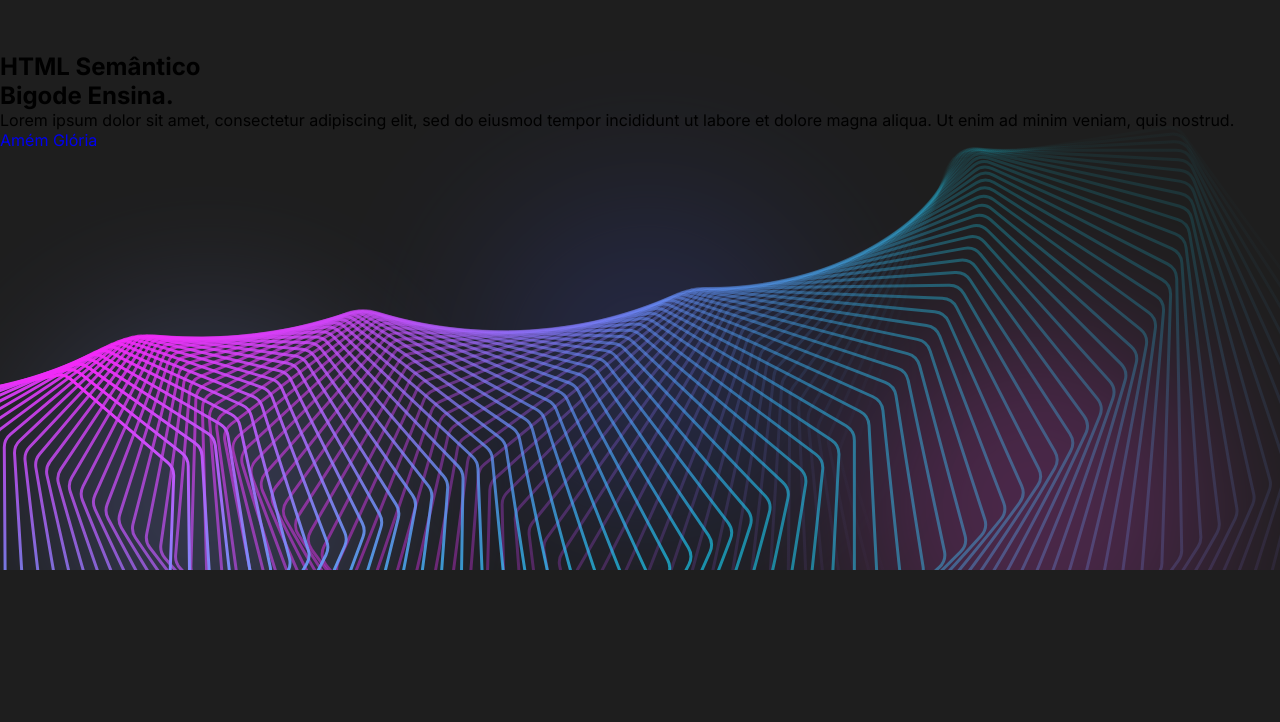
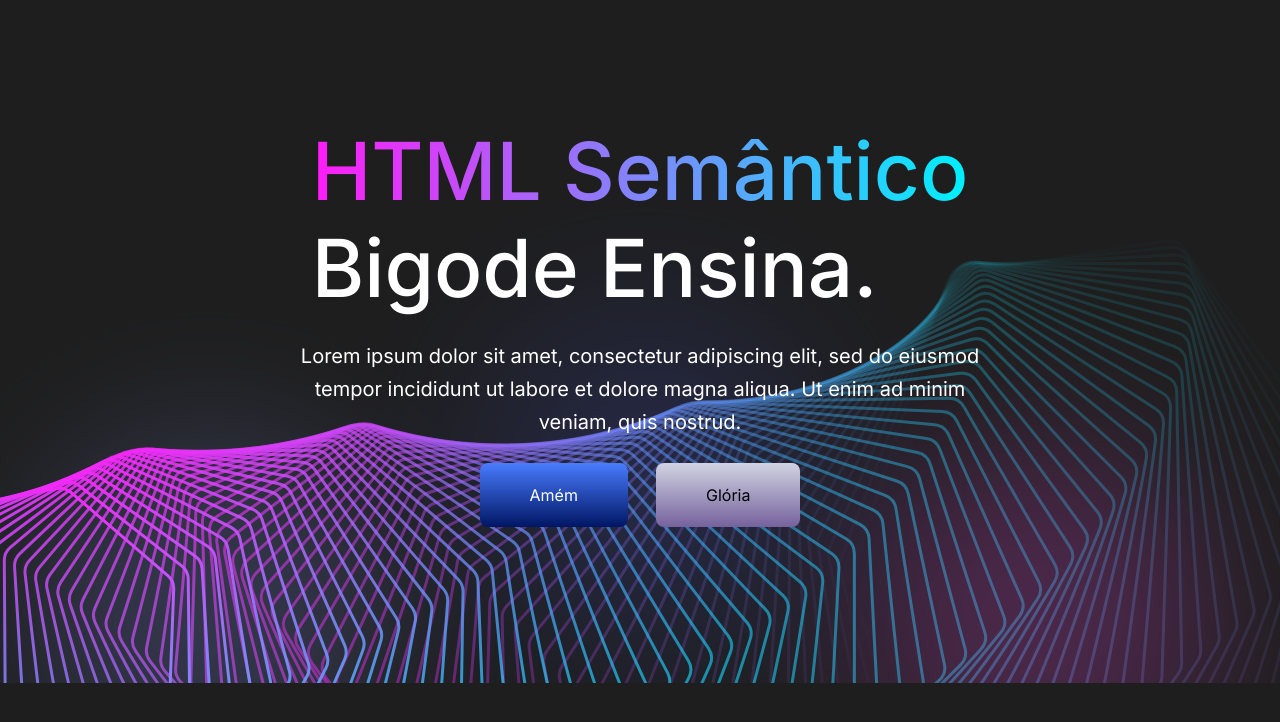
Before and after one commit to DanielClovis/Html-Semantico, a plain HTML site: page index.html in a window 1280 px wide. Shown: the part 78-800 px from the top of the page. Drawn offline with Linux system fonts and the light colour scheme.

Commit message:
Add files via upload

```diff
--- a/style.css
+++ b/style.css
@@ -1,4 +1,4 @@
-*{
+* {
     margin: 0px;
     padding: 0px;
     text-decoration: none;
@@ -7,29 +7,29 @@
 }
 
 
-:root{
+:root {
     --bg-color: #1e1e1e;
     --bg-text: white;
 }
 
-body{
+body {
     background-color: var(--bg-color);
     background-image: url("./img/bg.svg");
     background-repeat: no-repeat;
     background-size: cover;
-    background-position:20% 30%;
+    background-position: 20% 30%;
 }
 
-header{
+header {
     display: flex;
     justify-content: space-between;
     padding: 55px 80px;
 
-    & nav{
+    & nav {
         display: flex;
-        gap:30px;
+        gap: 30px;
 
-        & a{
+        & a {
             color: var(--bg-text);
         }
     }
@@ -37,8 +37,74 @@ header{
 
 
 
-    & .icons{
+    & .icons {
         color: white;
 
     }
 }
+
+main {
+    display: flex;
+    justify-content: center;
+    align-items: center;
+}
+
+
+
+.home {
+    display: flex;
+    flex-direction: column;
+    align-items: center;
+    gap: 24px;
+    width: 723px;
+    margin-top: 70px;
+
+
+    & .tittle {
+
+
+        & h1,
+        h2 {
+            font-size: 80px;
+            font-weight: 500;
+            display: flex;
+            text-align: center;
+        }
+
+        & h1 {
+            background: linear-gradient(to right, #FF1CF7, #00F0FF);
+            -webkit-background-clip:text;
+            -webkit-text-fill-color: transparent;
+        }
+
+
+        & h2 {
+            color: white;
+        }
+    }
+
+    p{
+        color: white;
+        display: flex;
+        text-align: center;
+        font-size: 20px;
+        line-height: 33px;
+    }
+
+    .btns{
+        display: flex;
+        gap: 28px;
+
+        & a{
+            background:linear-gradient(#497CFF,#001664);
+            padding: 22px 50px;
+            border-radius: 8px;
+            color: var(--bg-text);
+        }
+
+        & a:last-child{
+            color: #000;
+            background: linear-gradient(#D1D3E2,#75629D);
+        }
+    }
+}
```
